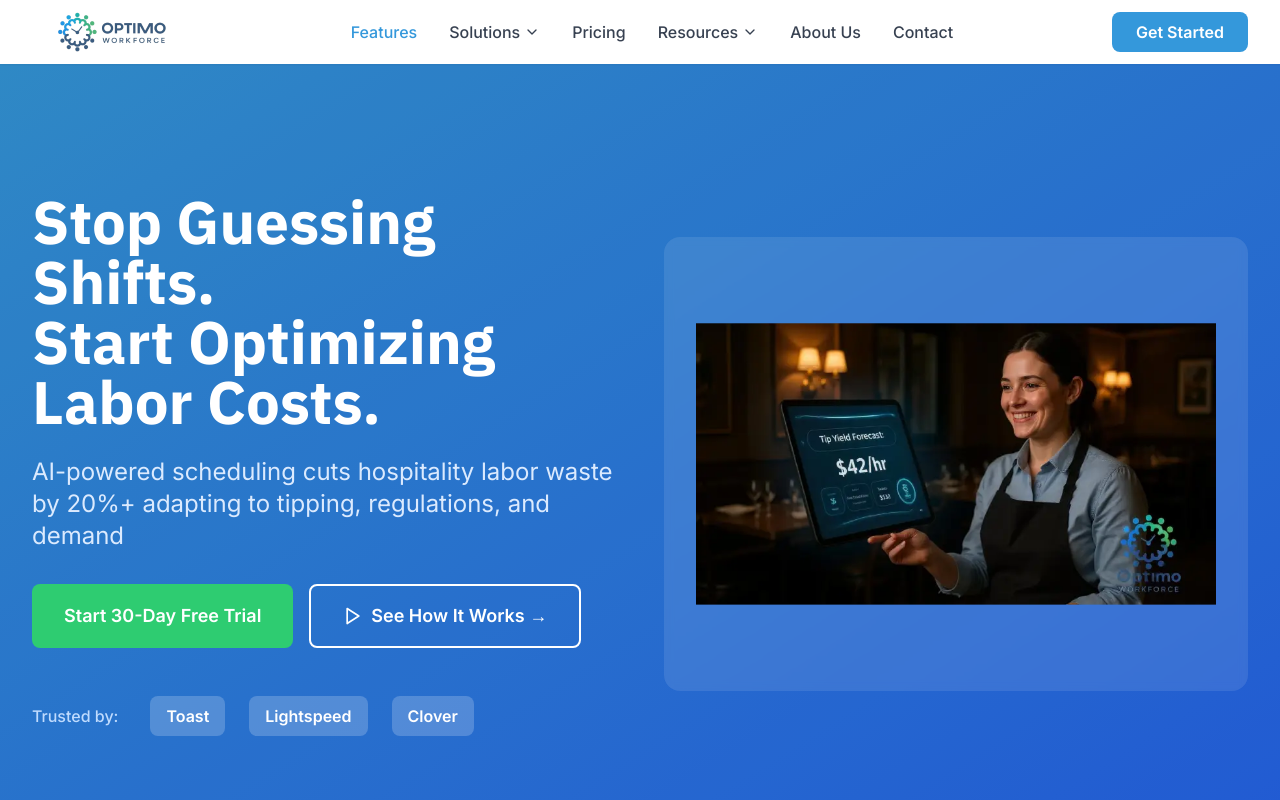
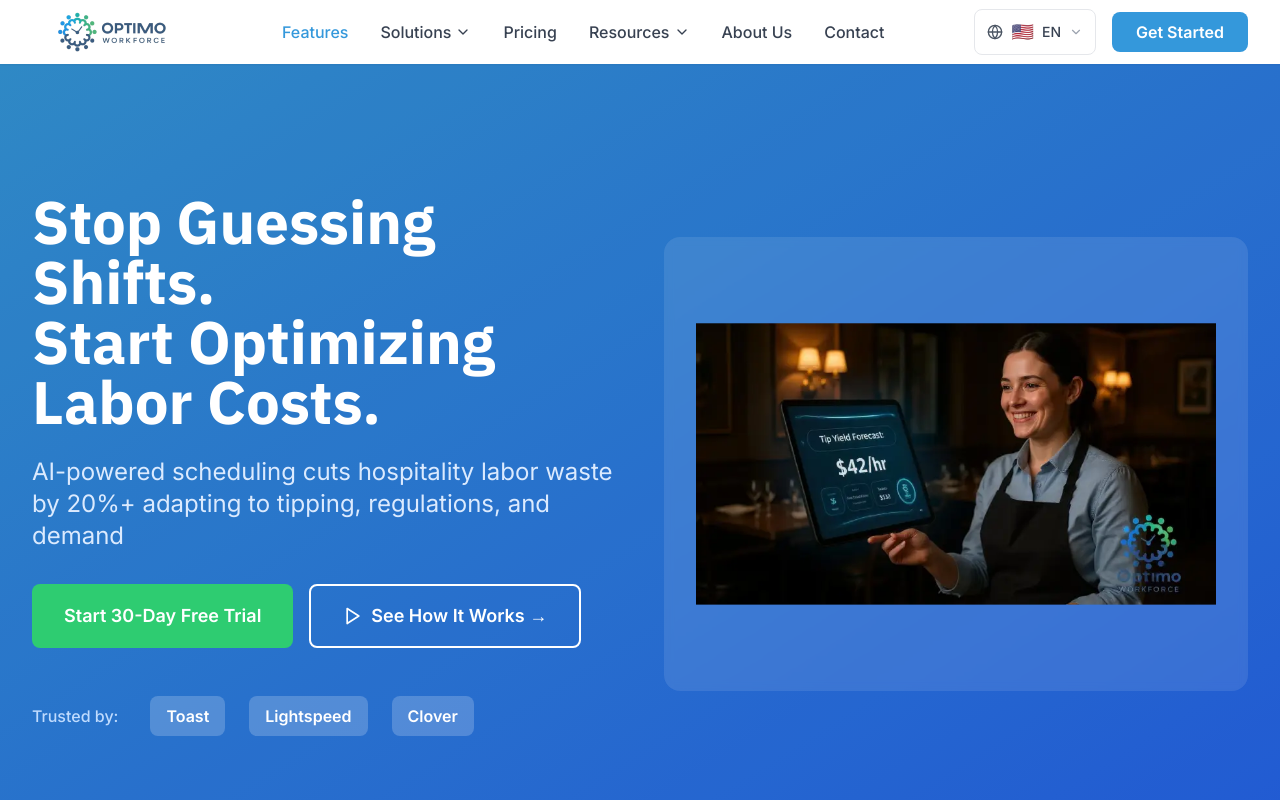
Before and after one commit to taro8383/optimo-workforce, a React (Vite) app: page / in a window 1280 px wide. Shown: the top 800 px of the page. Built offline with nearby package versions, Linux system fonts and the light colour scheme.

Commit message:
Add Beautiful Language Selector to Header

```diff
--- a/src/components/Header.tsx
+++ b/src/components/Header.tsx
@@ -1,5 +1,5 @@
 import React, { useState } from 'react';
-import { Menu, X, ChevronDown } from 'lucide-react';
+import { Menu, X, ChevronDown, Globe } from 'lucide-react';
 
 interface HeaderProps {
   currentPage: string;
@@ -10,17 +10,43 @@ const Header: React.FC<HeaderProps> = ({ currentPage, setCurrentPage }) => {
   const [isMenuOpen, setIsMenuOpen] = useState(false);
   const [isResourcesOpen, setIsResourcesOpen] = useState(false);
   const [isSolutionsOpen, setIsSolutionsOpen] = useState(false);
+  const [isLanguageOpen, setIsLanguageOpen] = useState(false);
+  const [currentLanguage, setCurrentLanguage] = useState('en');
+
+  const languages = [
+    { code: 'en', name: 'English', flag: '🇺🇸' },
+    { code: 'es', name: 'Español', flag: '🇪🇸' },
+    { code: 'pt', name: 'Português', flag: '🇧🇷' },
+    { code: 'it', name: 'Italiano', flag: '🇮🇹' },
+    { code: 'de', name: 'Deutsch', flag: '🇩🇪' },
+    { code: 'fr', name: 'Français', flag: '🇫🇷' },
+    { code: 'zh', name: '中文', flag: '🇨🇳' },
+    { code: 'ja', name: '日本語', flag: '🇯🇵' }
+  ];
 
   const toggleMenu = () => setIsMenuOpen(!isMenuOpen);
   const toggleResources = () => setIsResourcesOpen(!isResourcesOpen);
   const toggleSolutions = () => setIsSolutionsOpen(!isSolutionsOpen);
+  const toggleLanguage = () => setIsLanguageOpen(!isLanguageOpen);
 
   const handleNavigation = (page: string) => {
     setCurrentPage(page);
     setIsMenuOpen(false);
     setIsResourcesOpen(false);
     setIsSolutionsOpen(false);
+    setIsLanguageOpen(false);
     window.scrollTo({ top: 0, behavior: 'smooth' });
+  };
+
+  const handleLanguageChange = (languageCode: string) => {
+    setCurrentLanguage(languageCode);
+    setIsLanguageOpen(false);
+    // Here you would implement actual language switching logic
+    console.log('Language changed to:', languageCode);
+  };
+
+  const getCurrentLanguage = () => {
+    return languages.find(lang => lang.code === currentLanguage) || languages[0];
   };
 
   return (
@@ -143,8 +169,44 @@ const Header: React.FC<HeaderProps> = ({ currentPage, setCurrentPage }) => {
             </a>
           </nav>
 
-          {/* Desktop CTA Buttons */}
+          {/* Desktop CTA Buttons and Language Selector */}
           <div className="hidden lg:flex items-center gap-4">
+            {/* Language Selector */}
+            <div className="relative">
+              <button
+                onClick={toggleLanguage}
+                className="flex items-center gap-2 px-3 py-2 rounded-lg border border-gray-200 hover:border-gray-300 transition-all duration-300 bg-white"
+              >
+                <Globe size={16} className="text-gray-600" />
+                <span className="text-lg">{getCurrentLanguage().flag}</span>
+                <span className="text-sm font-medium text-gray-700">{getCurrentLanguage().code.toUpperCase()}</span>
+                <ChevronDown size={14} className={`text-gray-400 transition-transform ${isLanguageOpen ? 'rotate-180' : ''}`} />
+              </button>
+
+              {isLanguageOpen && (
+                <div className="absolute top-full right-0 mt-2 w-56 bg-white rounded-lg shadow-lg border py-2 z-20">
+                  <div className="px-4 py-2 border-b border-gray-100">
+                    <div className="text-xs font-semibold text-gray-500 uppercase tracking-wide">Select Language</div>
+                  </div>
+                  {languages.map((language) => (
+                    <button
+                      key={language.code}
+                      onClick={() => handleLanguageChange(language.code)}
+                      className={`w-full flex items-center gap-3 px-4 py-3 hover:bg-gray-50 transition-colors ${
+                        currentLanguage === language.code ? 'bg-blue-50 text-primary' : 'text-gray-700'
+                      }`}
+                    >
+                      <span className="text-lg">{language.flag}</span>
+                      <span className="font-medium">{language.name}</span>
+                      {currentLanguage === language.code && (
+                        <div className="ml-auto w-2 h-2 bg-primary rounded-full"></div>
+                      )}
+                    </button>
+                  ))}
+                </div>
+              )}
+            </div>
+
             <button className="bg-primary hover:bg-blue-600 text-white px-6 py-2 rounded-lg font-semibold transition-all duration-300 transform hover:scale-105">
               Get Started
             </button>
@@ -252,6 +314,28 @@ const Header: React.FC<HeaderProps> = ({ currentPage, setCurrentPage }) => {
               <a href="#contact" className="block text-gray-700 hover:text-primary font-medium">
                 Contact
               </a>
+
+              {/* Mobile Language Selector */}
+              <div className="pt-4 border-t space-y-3">
+                <div className="text-gray-700 font-medium">Language</div>
+                <div className="grid grid-cols-2 gap-2">
+                  {languages.map((language) => (
+                    <button
+                      key={language.code}
+                      onClick={() => handleLanguageChange(language.code)}
+                      className={`flex items-center gap-2 px-3 py-2 rounded-lg border transition-colors ${
+                        currentLanguage === language.code
+                          ? 'border-primary bg-blue-50 text-primary'
+                          : 'border-gray-200 hover:border-gray-300 text-gray-700'
+                      }`}
+                    >
+                      <span className="text-sm">{language.flag}</span>
+                      <span className="text-sm font-medium">{language.name}</span>
+                    </button>
+                  ))}
+                </div>
+              </div>
+
               <div className="pt-4 border-t space-y-3">
                 <button className="w-full bg-primary hover:bg-blue-600 text-white py-2 rounded-lg font-semibold transition-colors">
                   Get Started
```
